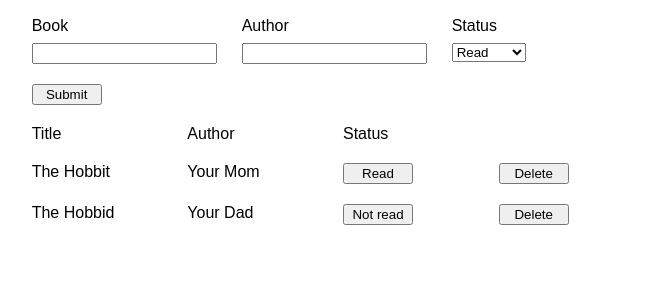
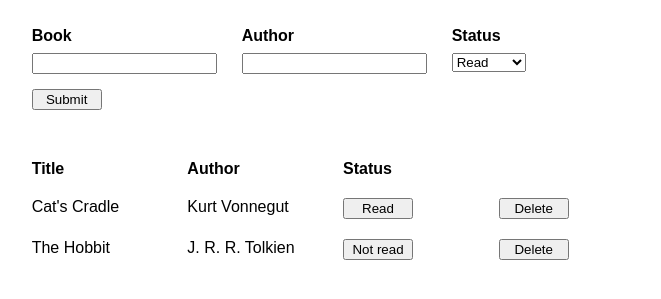
Before and after one commit to vaistau/odin-library, a plain HTML site: page index.html in a window 1280 px wide. Shown: the part 169-468 px from the top of the page, without its empty margins (307-968 px from the left). Drawn offline with Linux system fonts and the light colour scheme.

Commit message:
update index, script, style

```diff
--- a/index.html
+++ b/index.html
@@ -33,7 +33,7 @@
                 </div>
 
                 <div class="status-submission">
-                    <label for="status">Status</label>
+                    <label for="status" class="submission-header">Status</label>
                     <select name="status" id="status">
                         <option value="read">Read</option>
                         <option value="not read">Not read</option>
--- a/script.js
+++ b/script.js
@@ -17,8 +17,8 @@ const addBook = function (title, author, status) {
 }
 
 //example books
-addBook('The Hobbit', 'Your Mom', 'Read');
-addBook('The Hobbid', 'Your Dad', 'Not read');
+addBook('Cat\'s Cradle', 'Kurt Vonnegut', 'Read');
+addBook('The Hobbit', 'J. R. R. Tolkien', 'Not read');
 
 //creates DOM elements needed to display last book added to library array
 function render () {
--- a/style.css
+++ b/style.css
@@ -31,8 +31,8 @@ button {
 .submission-container {
     display: flex;
     flex-direction: column;
-    gap: 20px;
-    margin: 20px 0px;
+    gap: 15px;
+    margin: 30px 0px 50px 0px;
 }
 
 .submission-boxes {
@@ -82,8 +82,15 @@ label {
 .new-delete-container {
     display: flex;
     flex-grow: 0;
-    flex-basis: 33.33%;
+    flex-basis: 25%;
     justify-content: space-between;
+}
+
+.title-header,
+.author-header,
+.status-header,
+.submission-header {
+    font-weight: bold;
 }
 
 .library-books {
```
